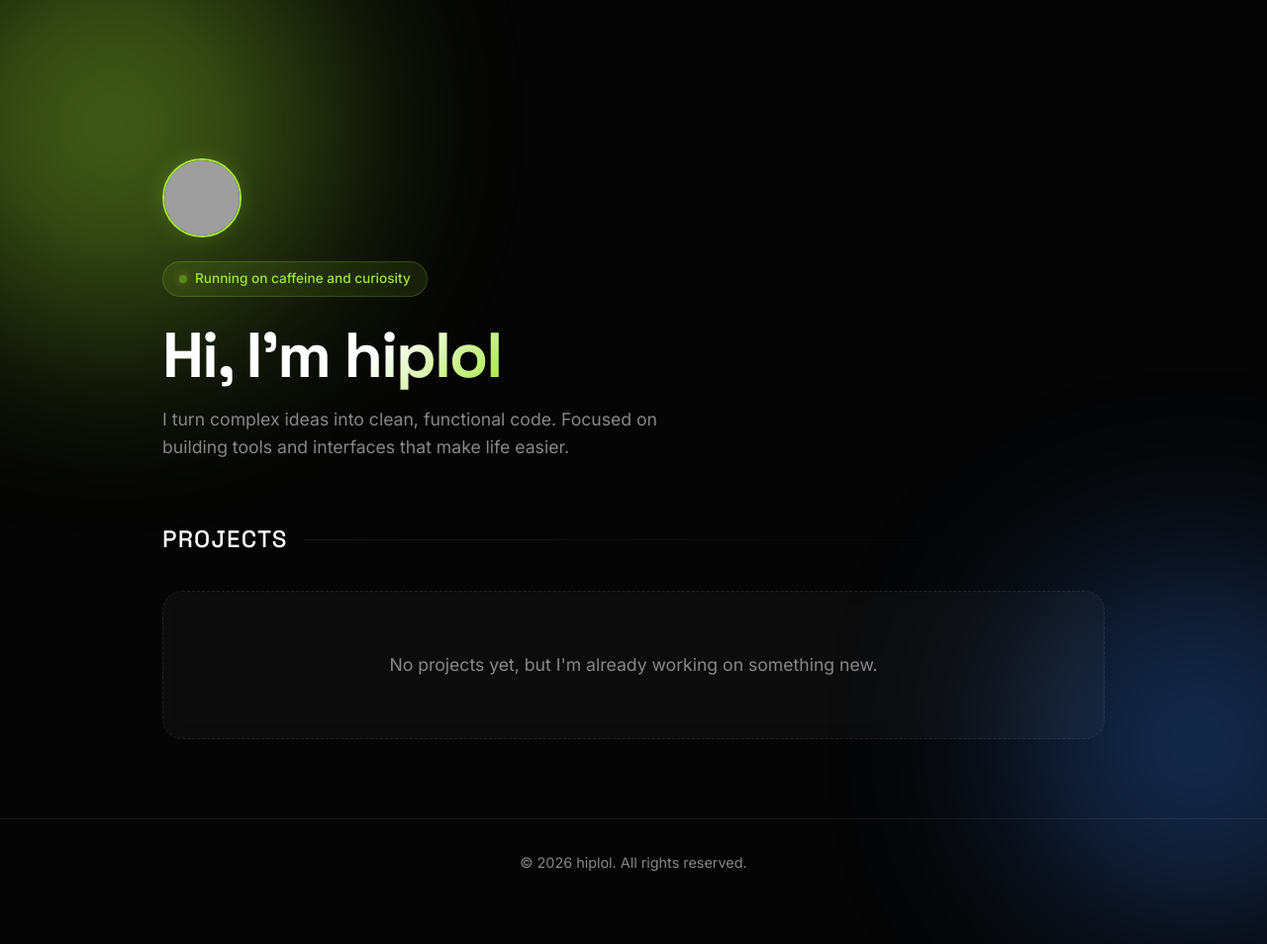
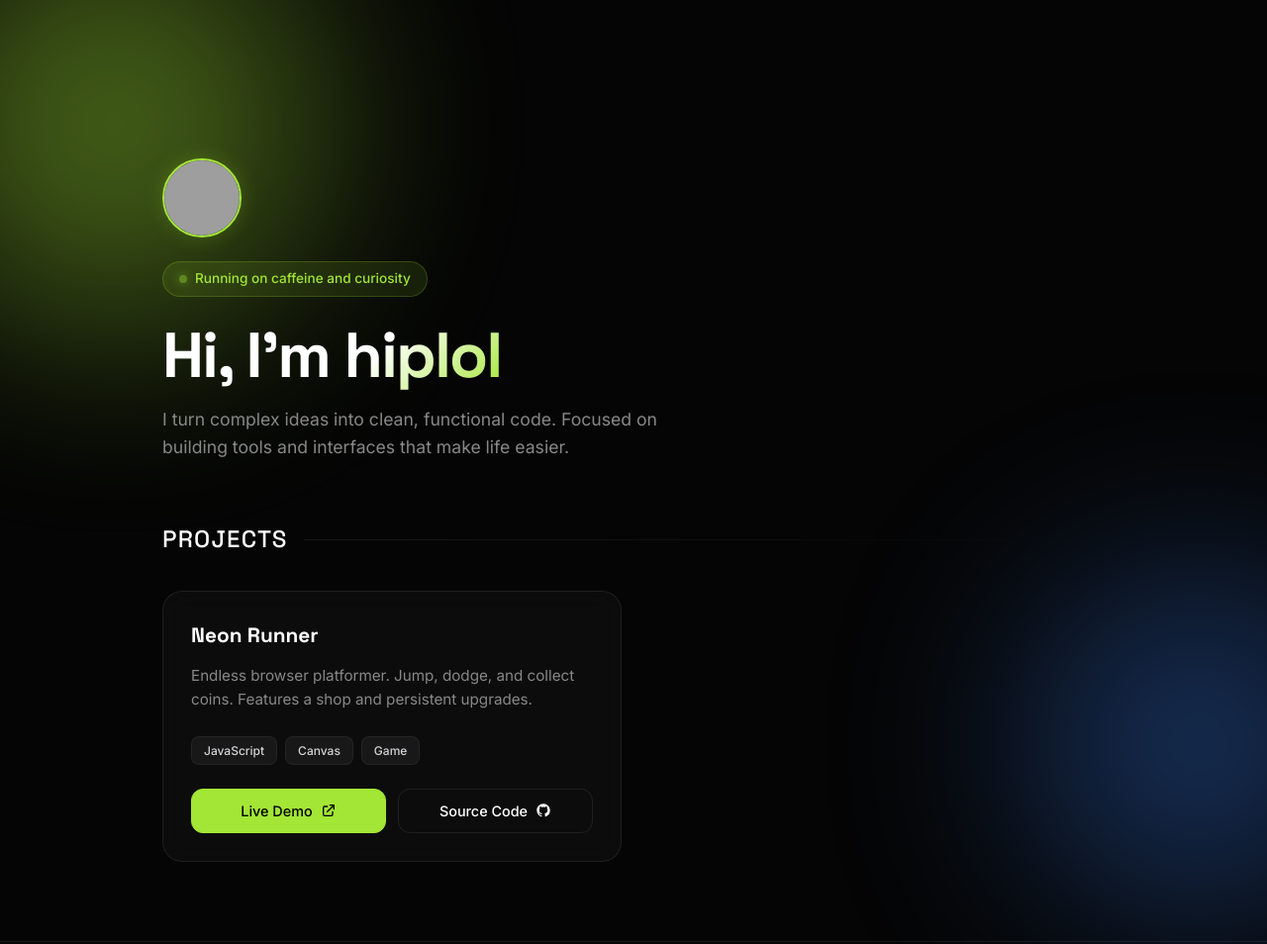
Before and after one commit to hiplol/hiplol.github.io, a plain HTML site: page index.html in a window 1280 px wide. Shown: the top 954 px of the page at 99% size. Before the commit the page ends 915 px from the top, so only its background shows below. Drawn offline with Linux system fonts and the light colour scheme; grey boxes are pictures that could not be loaded.

Commit message:
Update index.html

```diff
--- a/index.html
+++ b/index.html
@@ -317,7 +317,7 @@
     <img src="https://ui-avatars.com/api/?name=H&background=050505&color=a3e635&size=128&font-size=0.4&bold=true" alt="Avatar" class="avatar">
 
     <div class="status-badge">
-      <span class="status-dot"></span> <span id="status-text">Turning coffee into code ☕</span>
+      <span class="status-dot"></span> <span id="status-text">Turning coffee into code</span>
     </div>
 
     <h1>Hi, I'm <span class="gradient-text">hiplol</span></h1>
@@ -341,15 +341,23 @@
 
   <script>
     const statuses = [
-      "Turning coffee into code ☕",
-      "Works on my machine 🤷‍♂️",
+      "Turning coffee into code",
+      "Works on my machine",
       "Probably debugging...",
       "Ctrl+Z enthusiast",
       "Compiling ideas...",
       "Running on caffeine and curiosity"
     ];
 
-    const projects = [];
+    const projects = [
+      {
+        title: "Neon Runner",
+        description: "Endless browser platformer. Jump, dodge, and collect coins. Features a shop and persistent upgrades.",
+        tags: ["JavaScript", "Canvas", "Game"],
+        demo: "https://hiplol.github.io/neon-runner/",
+        repo: "https://github.com/hiplol/neon-runner"
+      }
+    ];
 
     const iconLink = `<svg fill="none" stroke="currentColor" stroke-width="2" viewBox="0 0 24 24"><path stroke-linecap="round" stroke-linejoin="round" d="M10 6H6a2 2 0 00-2 2v10a2 2 0 002 2h10a2 2 0 002-2v-4M14 4h6m0 0v6m0-6L10 14"></path></svg>`;
     const iconGithub = `<svg fill="currentColor" viewBox="0 0 24 24"><path d="M12 2C6.477 2 2 6.484 2 12.017c0 4.425 2.865 8.18 6.839 9.504.5.092.682-.217.682-.483 0-.237-.008-.868-.013-1.703-2.782.605-3.369-1.343-3.369-1.343-.454-1.158-1.11-1.466-1.11-1.466-.908-.62.069-.608.069-.608 1.003.07 1.531 1.032 1.531 1.032.892 1.53 2.341 1.088 2.91.832.092-.647.35-1.088.636-1.338-2.22-.253-4.555-1.113-4.555-4.951 0-1.093.39-1.988 1.029-2.688-.103-.253-.446-1.272.098-2.65 0 0 .84-.27 2.75 1.026A9.564 9.564 0 0112 6.844c.85.004 1.705.115 2.504.337 1.909-1.296 2.747-1.027 2.747-1.027.546 1.379.202 2.398.1 2.651.64.7 1.028 1.595 1.028 2.688 0 3.848-2.339 4.695-4.566 4.943.359.309.678.92.678 1.855 0 1.338-.012 2.419-.012 2.747 0 .268.18.58.688.482A10.019 10.019 0 0022 12.017C22 6.484 17.522 2 12 2z"></path></svg>`;
```
